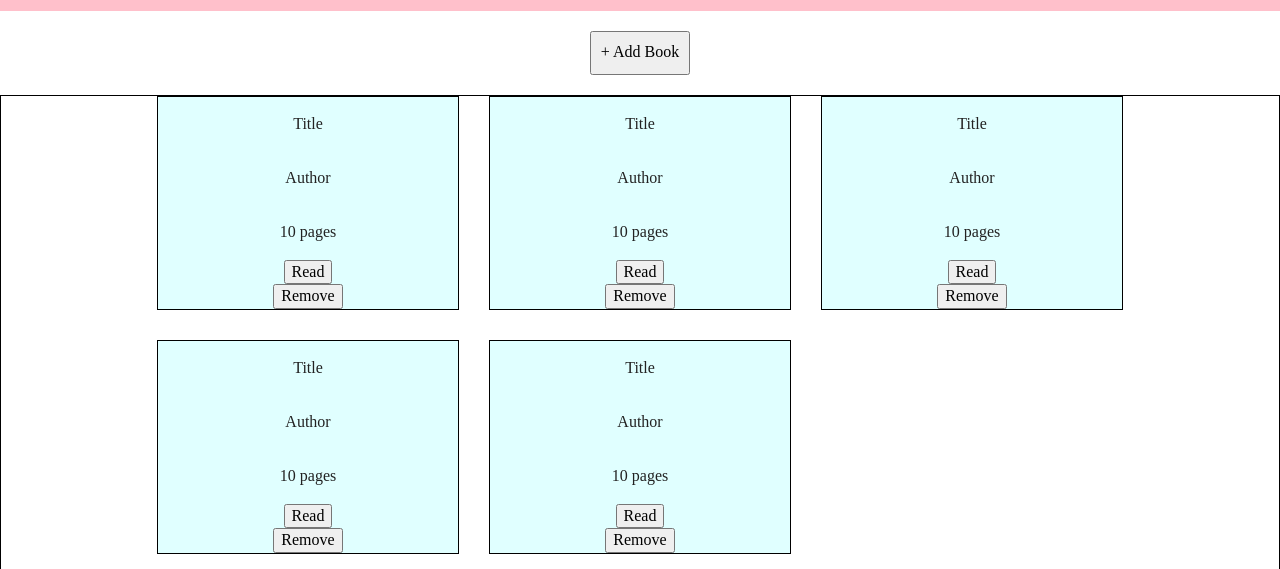
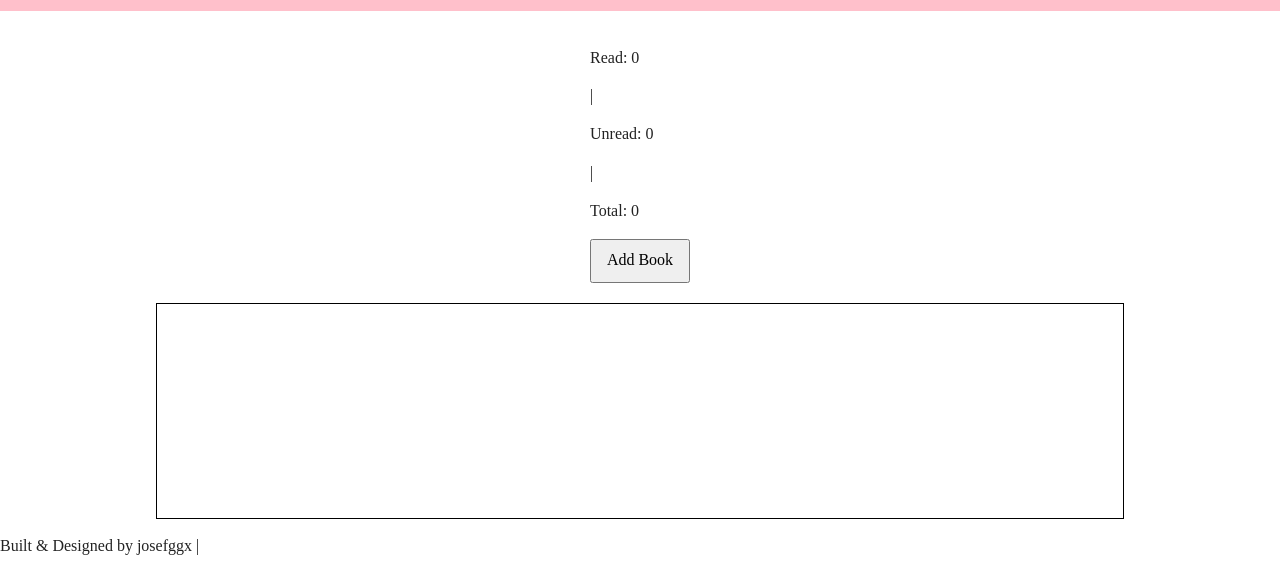
Before and after one commit to josefggx/book-library-project, a website: page index.html in a window 1280 px wide. Shown: the part 77-646 px from the top of the page. Drawn offline with Linux system fonts and the light colour scheme.

Commit message:
Added stats structure to html

```diff
--- a/index.html
+++ b/index.html
@@ -20,9 +20,15 @@
   <link rel="stylesheet" href="css/main.css">
 
   <meta name="theme-color" content="#fafafa">
+
+  <script src="https://kit.fontawesome.com/75cee50ce6.js"
+    crossorigin="anonymous"></script>
 </head>
 
 <body>
+  <div id="page-container">
+    <div id="content-wrap">
+
       <header>
         <div id="header-container">
           <h1>My Library</h1>
@@ -31,43 +37,22 @@
       </header>
 
       <main>
-    <button id="add-book-btn" type="button">+ Add Book</button>
+        <div id="stats">
+          <div id="book-stats">
+            <p id="read">Read: 0</p>
+            <p>|</p>
+            <p id="unread">Unread: 0</p>
+            <p>|</p>
+            <p id="total">Total: 0</p>
+          </div>
+          <div id="add-book-btn-container">
+            <button id="add-book-btn" type="button">Add Book</button>
+          </div>
+        </div>
+
         <div id="books-grid">
-      <div class="book-card">
-        <p>Title</p>
-        <p>Author</p>
-        <p>10 pages</p>
-        <button>Read</button>
-        <button>Remove</button>
-      </div>
-      <div class="book-card">
-        <p>Title</p>
-        <p>Author</p>
-        <p>10 pages</p>
-        <button>Read</button>
-        <button>Remove</button>
-      </div>
-      <div class="book-card">
-        <p>Title</p>
-        <p>Author</p>
-        <p>10 pages</p>
-        <button>Read</button>
-        <button>Remove</button>
-      </div>
-      <div class="book-card">
-        <p>Title</p>
-        <p>Author</p>
-        <p>10 pages</p>
-        <button>Read</button>
-        <button>Remove</button>
-      </div>
-      <div class="book-card">
-        <p>Title</p>
-        <p>Author</p>
-        <p>10 pages</p>
-        <button>Read</button>
-        <button>Remove</button>
-      </div>
+
+
           <div class="book-card invisible-card">
             <p>Title</p>
             <p>Author</p>
@@ -92,6 +77,13 @@
         </div>
       </main>
 
+    </div>
+    <footer>
+      <p id="footer-text">Built & Designed by josefggx | </p> <a
+        href="https://github.com/josefggx"><i
+          class="fa-brands fa-github"></i><span>.</span></a>
+    </footer>
+  </div>
   <script src="js/main.js"></script>
 
 </body>
```
Lines whose indentation alone changed are shown as unchanged.
